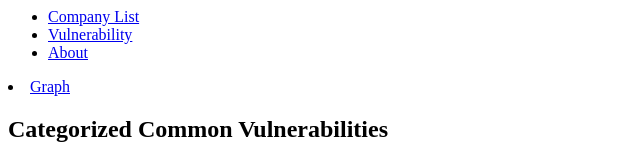
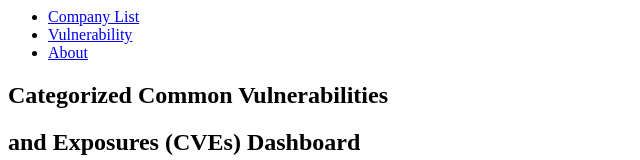
Before and after one commit to taylornoh/Categorized-Common-Vulnerabilities-and-Exposures-CVEs-Dashboard, a plain HTML site: page cpsc454-webpage/webpage_update.html in a window 1280 px wide. Shown: the top 160 px of the page, without its empty margins (0-640 px from the left). Drawn offline with Linux system fonts and the light colour scheme.

Commit message:
Update webpage_update.html

```diff
--- a/cpsc454-webpage/webpage_update.html
+++ b/cpsc454-webpage/webpage_update.html
@@ -5,8 +5,6 @@
         <li><a href="#vulnerability">Vulnerability</a></li>
    <li><a href="#about">About</a></li>
 
-      </ul>
- <li><a href="graph.html">Graph</a></li>
       </ul>
   </nav>
 
```
